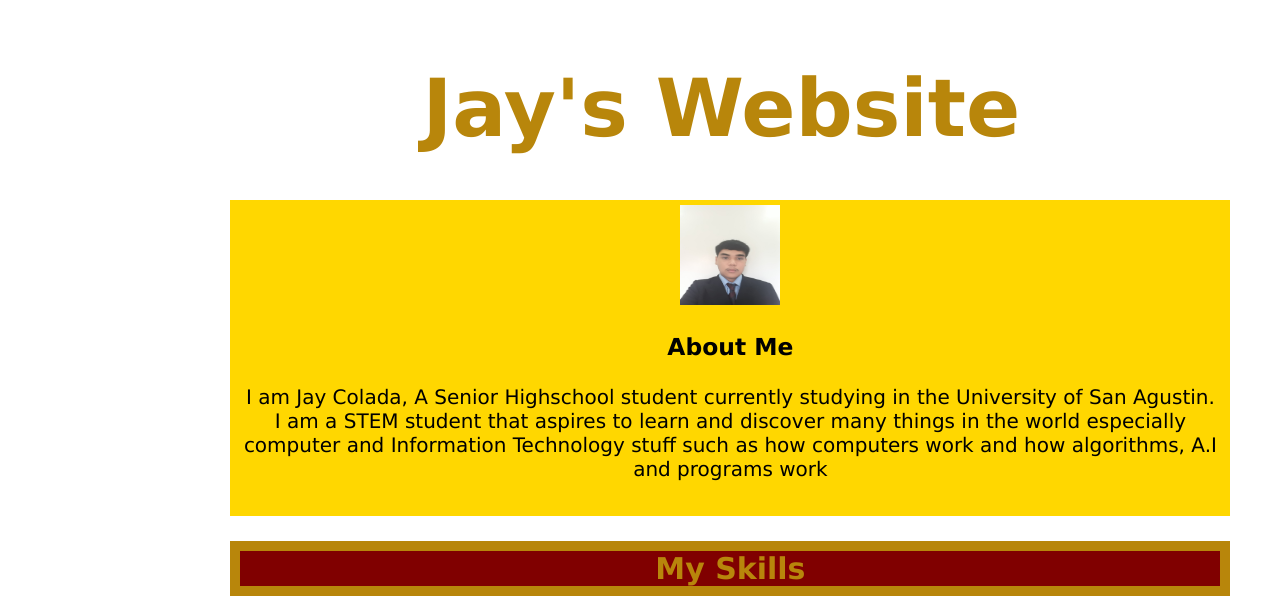
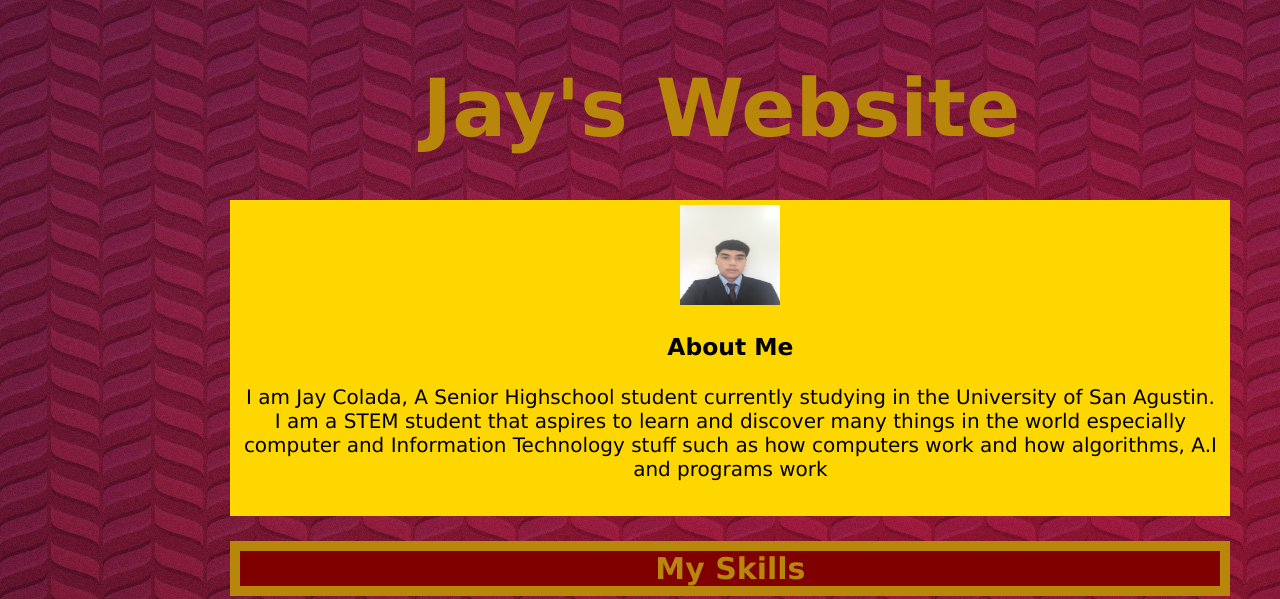
Before and after one commit to J-byte1776/J-byte1776.github.io, a plain HTML site: page index.html in a window 1280 px wide. Shown: the top 599 px of the page. Drawn offline with Linux system fonts and the light colour scheme.

Commit message:
Update style.css

```diff
--- a/style.css
+++ b/style.css
@@ -1,5 +1,5 @@
 body {
-	background-image: url(images/Heck.jpg);
+	background-image: url(Heck.jpg);
 	font-family:Verdana, Geneva, Sans-serif;
 	font-size:20px;
 }
```
